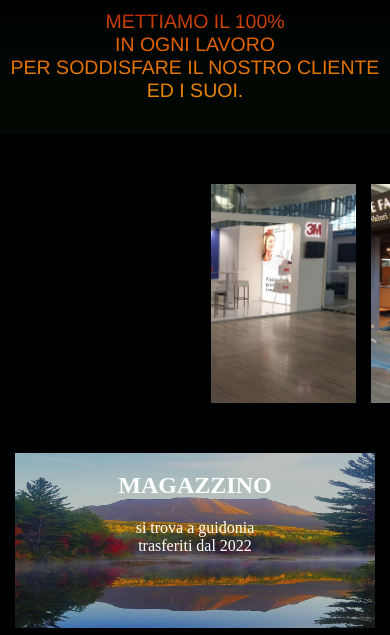
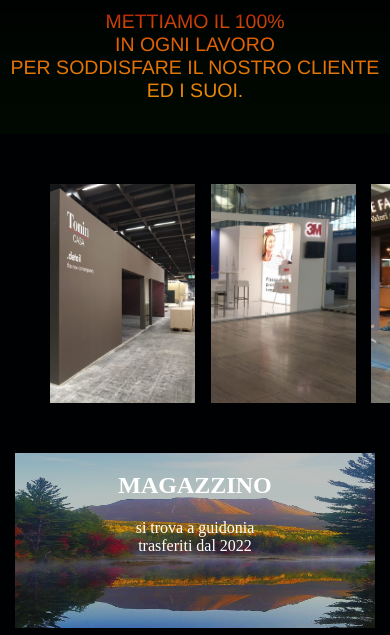
Before and after one commit to 6Bello/6Bello.github.io, a plain HTML site: page index.html in a window 390 px wide. In both pictures the pointer is over the picture 122 px from the left and 502 px from the top of the page. Shown: the part 209-844 px from the top of the page. Drawn offline with nearby package versions, Linux system fonts and the light colour scheme.

Commit message:
fix-scale-error

```diff
--- a/style.css
+++ b/style.css
@@ -538,7 +538,7 @@ under 624px
         background-position-y: 30px;
     }
     #image-track>.image:hover {
-        transform: scale(0);
+        transform: scale(1);
     }
     footer>.informazioni>* {
         display: none;
```
